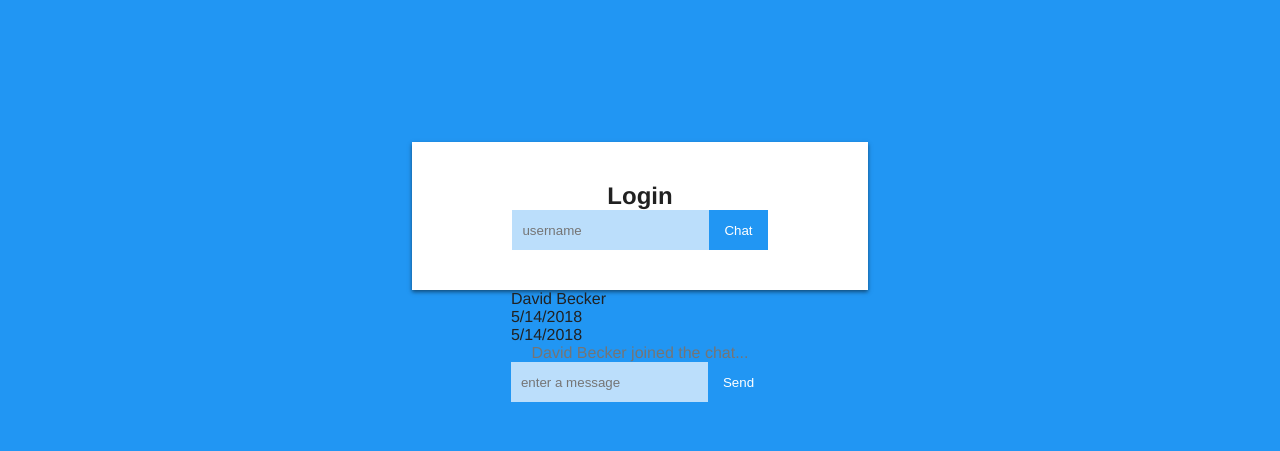
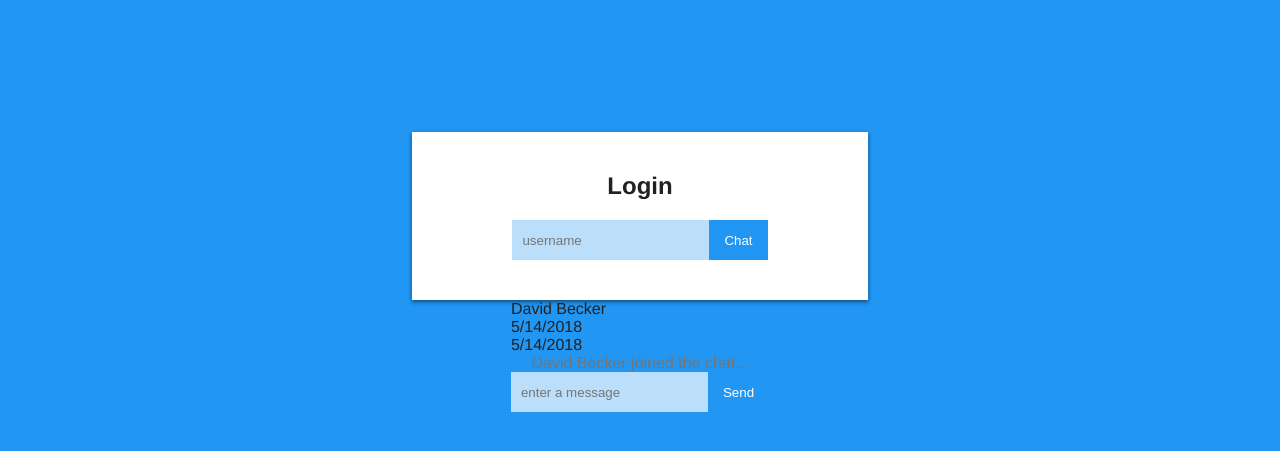
Before and after one commit to Meepedy/socketio-chat, a plain HTML site: page index.html in a window 1280 px wide. Shown: the part 153-604 px from the top of the page. Drawn offline with Linux system fonts and the light colour scheme.

Commit message:
added a margin top to the login form

```diff
--- a/main.css
+++ b/main.css
@@ -105,6 +105,10 @@ header .container {
   margin-top: -100px;
 }
 
+#loginForm {
+  margin-top: 20px;
+}
+
 /* Form Elements */
 
 input {
```
